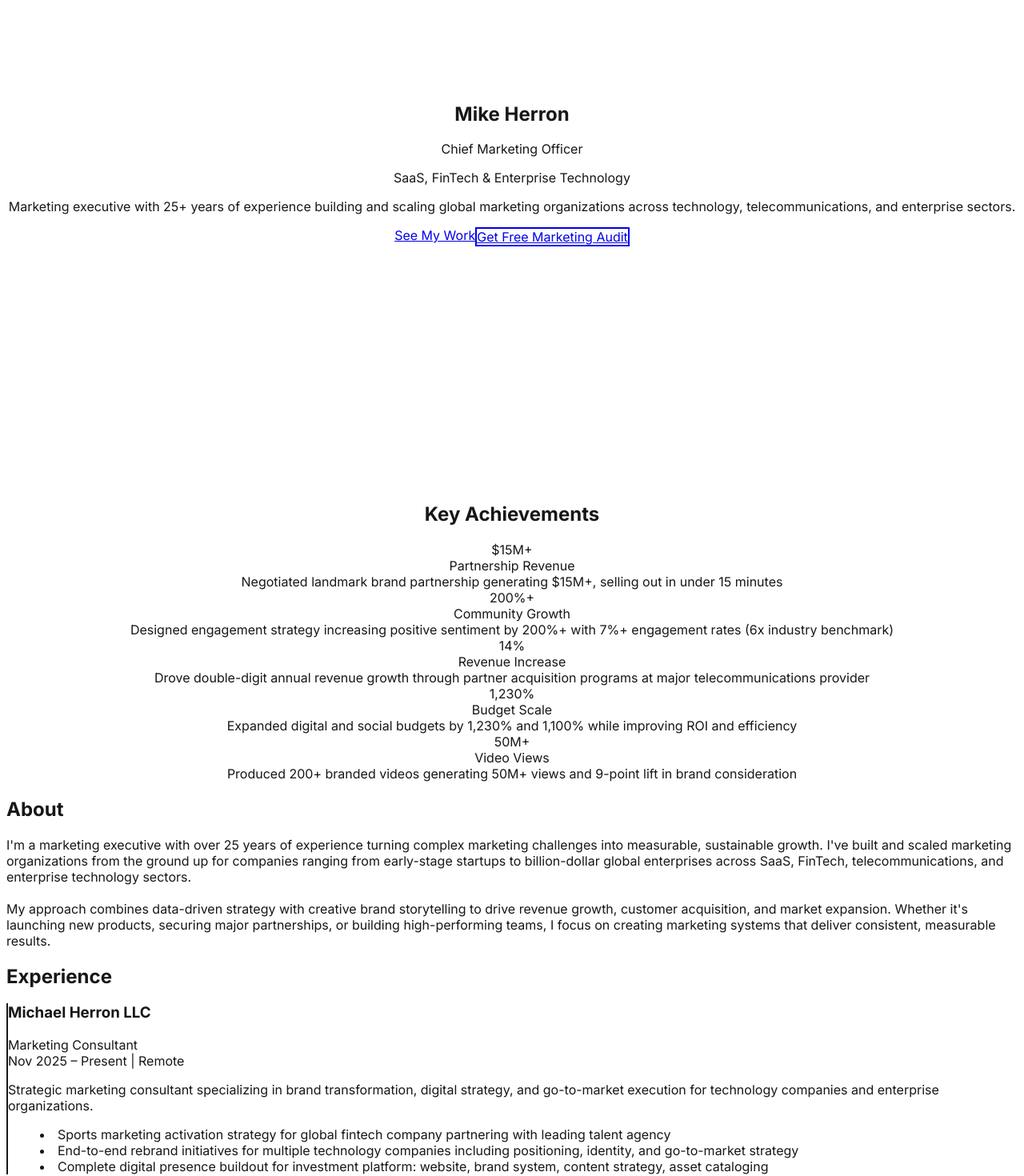
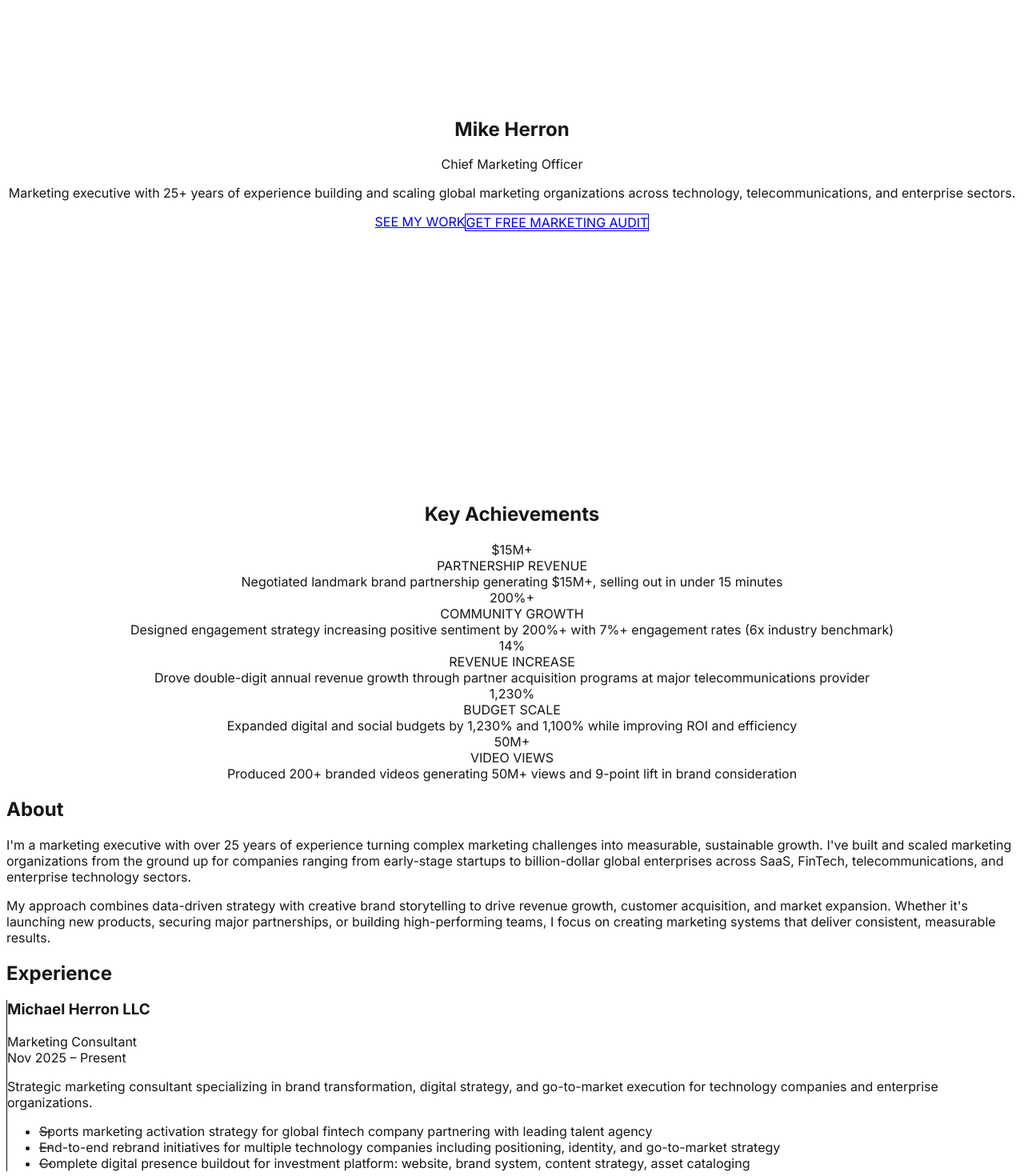
Before and after one commit to mrh1976/mherron, a Next.js app: page / in a window 1280 px wide. Shown: the part 200-1670 px from the top of the page at 80% size. Built offline with nearby package versions, Linux system fonts and the light colour scheme.

Commit message:
Update page.tsx

```diff
--- a/app/page.tsx
+++ b/app/page.tsx
@@ -4,30 +4,27 @@ export default function Home() {
   return (
     <main className="min-h-screen bg-white">
       {/* Hero Section */}
-      <section className="min-h-screen flex items-center justify-center px-6">
-        <div className="max-w-4xl mx-auto text-center">
-          <h1 className="text-5xl md:text-7xl font-bold mb-6 text-gray-900">
+      <section className="min-h-screen flex items-center justify-center px-6 py-20">
+        <div className="max-w-5xl mx-auto text-center">
+          <h1 className="text-6xl md:text-8xl font-light tracking-tight mb-8 text-gray-900">
             {siteContent.personal.name}
           </h1>
-          <p className="text-2xl md:text-3xl text-gray-700 mb-4">
+          <p className="text-xl md:text-2xl text-gray-600 mb-6 font-light">
             {siteContent.personal.title}
           </p>
-          <p className="text-xl text-gray-600 mb-8">
-            {siteContent.personal.subtitle}
-          </p>
-          <p className="text-lg text-gray-700 max-w-2xl mx-auto mb-12">
+          <p className="text-base md:text-lg text-gray-500 mb-16 font-light max-w-3xl mx-auto leading-relaxed">
             {siteContent.hero.description}
           </p>
-          <div className="flex gap-4 justify-center">
+          <div className="flex gap-6 justify-center flex-wrap">
             <a
               href="#experience"
-              className="px-8 py-3 bg-gray-900 text-white rounded-lg hover:bg-gray-800 transition"
+              className="px-10 py-4 bg-gray-900 text-white text-sm tracking-wide uppercase font-medium hover:bg-gray-800 transition-all duration-300"
             >
               {siteContent.hero.cta.primary}
             </a>
             <a
               href="#contact"
-              className="px-8 py-3 border-2 border-gray-900 text-gray-900 rounded-lg hover:bg-gray-50 transition"
+              className="px-10 py-4 border border-gray-300 text-gray-900 text-sm tracking-wide uppercase font-medium hover:border-gray-900 transition-all duration-300"
             >
               {siteContent.hero.cta.secondary}
             </a>
@@ -36,15 +33,15 @@ export default function Home() {
       </section>
 
       {/* Key Achievements */}
-      <section className="py-20 px-6 bg-gray-50">
-        <div className="max-w-6xl mx-auto">
-          <h2 className="text-4xl font-bold mb-16 text-center">Key Achievements</h2>
-          <div className="grid md:grid-cols-3 lg:grid-cols-5 gap-8">
+      <section className="py-32 px-6 bg-gray-50">
+        <div className="max-w-7xl mx-auto">
+          <h2 className="text-4xl md:text-5xl font-light mb-24 text-center tracking-tight">Key Achievements</h2>
+          <div className="grid md:grid-cols-2 lg:grid-cols-5 gap-12 lg:gap-8">
             {siteContent.achievements.map((achievement, i) => (
-              <div key={i} className="text-center">
-                <div className="text-5xl font-bold mb-2 text-gray-900">{achievement.metric}</div>
-                <div className="text-lg font-semibold mb-2">{achievement.title}</div>
-                <div className="text-sm text-gray-600">{achievement.description}</div>
+              <div key={i} className="text-center space-y-4">
+                <div className="text-5xl md:text-6xl font-light mb-3 text-gray-900">{achievement.metric}</div>
+                <div className="text-sm font-medium uppercase tracking-wide text-gray-900">{achievement.title}</div>
+                <div className="text-sm text-gray-600 leading-relaxed">{achievement.description}</div>
               </div>
             ))}
           </div>
@@ -52,29 +49,33 @@ export default function Home() {
       </section>
 
       {/* About */}
-      <section className="py-20 px-6">
+      <section className="py-32 px-6">
         <div className="max-w-4xl mx-auto">
-          <h2 className="text-4xl font-bold mb-8">About</h2>
-          <div className="text-lg text-gray-700 whitespace-pre-line">
-            {siteContent.about.text}
+          <h2 className="text-4xl md:text-5xl font-light mb-12 tracking-tight">About</h2>
+          <div className="text-lg text-gray-700 leading-relaxed space-y-6 font-light">
+            {siteContent.about.text.split('\n\n').map((para, i) => (
+              <p key={i}>{para}</p>
+            ))}
           </div>
         </div>
       </section>
 
       {/* Experience */}
-      <section id="experience" className="py-20 px-6 bg-gray-50">
+      <section id="experience" className="py-32 px-6 bg-gray-50">
         <div className="max-w-4xl mx-auto">
-          <h2 className="text-4xl font-bold mb-16">Experience</h2>
-          <div className="space-y-12">
+          <h2 className="text-4xl md:text-5xl font-light mb-20 tracking-tight">Experience</h2>
+          <div className="space-y-16">
             {siteContent.experience.map((job) => (
-              <div key={job.id} className="border-l-2 border-gray-900 pl-6">
-                <h3 className="text-2xl font-bold mb-1">{job.company}</h3>
-                <div className="text-lg text-gray-700 mb-1">{job.role}</div>
-                <div className="text-sm text-gray-600 mb-3">{job.period} | {job.location}</div>
-                <p className="text-gray-700 mb-4">{job.description}</p>
-                <ul className="list-disc list-inside space-y-2 text-gray-700">
+              <div key={job.id} className="border-l border-gray-300 pl-8 hover:border-gray-900 transition-colors duration-300">
+                <h3 className="text-2xl font-medium mb-2 tracking-tight">{job.company}</h3>
+                <div className="text-base text-gray-600 mb-1">{job.role}</div>
+                <div className="text-sm text-gray-500 mb-6">{job.period}</div>
+                <p className="text-base text-gray-700 mb-6 leading-relaxed font-light">{job.description}</p>
+                <ul className="space-y-3 text-gray-700 font-light">
                   {job.achievements.map((achievement, i) => (
-                    <li key={i}>{achievement}</li>
+                    <li key={i} className="pl-6 relative before:content-['—'] before:absolute before:left-0 before:text-gray-400">
+                      {achievement}
+                    </li>
                   ))}
                 </ul>
               </div>
@@ -84,33 +85,35 @@ export default function Home() {
       </section>
 
       {/* Contact */}
-      <section id="contact" className="py-20 px-6">
+      <section id="contact" className="py-32 px-6">
         <div className="max-w-2xl mx-auto text-center">
-          <h2 className="text-4xl font-bold mb-6">{siteContent.contact.headline}</h2>
-          <p className="text-lg text-gray-700 mb-12">{siteContent.contact.description}</p>
-          <div className="space-y-4">
+          <h2 className="text-4xl md:text-5xl font-light mb-8 tracking-tight">{siteContent.contact.headline}</h2>
+          <p className="text-lg text-gray-600 mb-16 leading-relaxed font-light">{siteContent.contact.description}</p>
+          <div className="space-y-4 max-w-md mx-auto">
             <a
               href={`mailto:${siteContent.personal.email}`}
-              className="block px-8 py-4 bg-gray-900 text-white rounded-lg hover:bg-gray-800 transition text-lg font-semibold"
+              className="block px-10 py-5 bg-gray-900 text-white text-sm tracking-wide uppercase font-medium hover:bg-gray-800 transition-all duration-300"
             >
-              Email: {siteContent.personal.email}
+              {siteContent.personal.email}
             </a>
             <a
               href={siteContent.personal.linkedin}
               target="_blank"
               rel="noopener noreferrer"
-              className="block px-8 py-4 border-2 border-gray-900 text-gray-900 rounded-lg hover:bg-gray-50 transition text-lg font-semibold"
+              className="block px-10 py-5 border border-gray-300 text-gray-900 text-sm tracking-wide uppercase font-medium hover:border-gray-900 transition-all duration-300"
             >
-              Connect on LinkedIn
+              LinkedIn
             </a>
           </div>
         </div>
       </section>
 
       {/* Footer */}
-      <footer className="py-12 px-6 bg-gray-900 text-white text-center">
-        <p>© {new Date().getFullYear()} {siteContent.personal.name}. All rights reserved.</p>
-        <p className="mt-2 text-gray-400">{siteContent.personal.location}</p>
+      <footer className="py-16 px-6 border-t border-gray-200">
+        <div className="max-w-7xl mx-auto flex justify-between items-center text-sm text-gray-500">
+          <p>© {new Date().getFullYear()} {siteContent.personal.name}</p>
+          <p>{siteContent.personal.location}</p>
+        </div>
       </footer>
     </main>
   );
```
